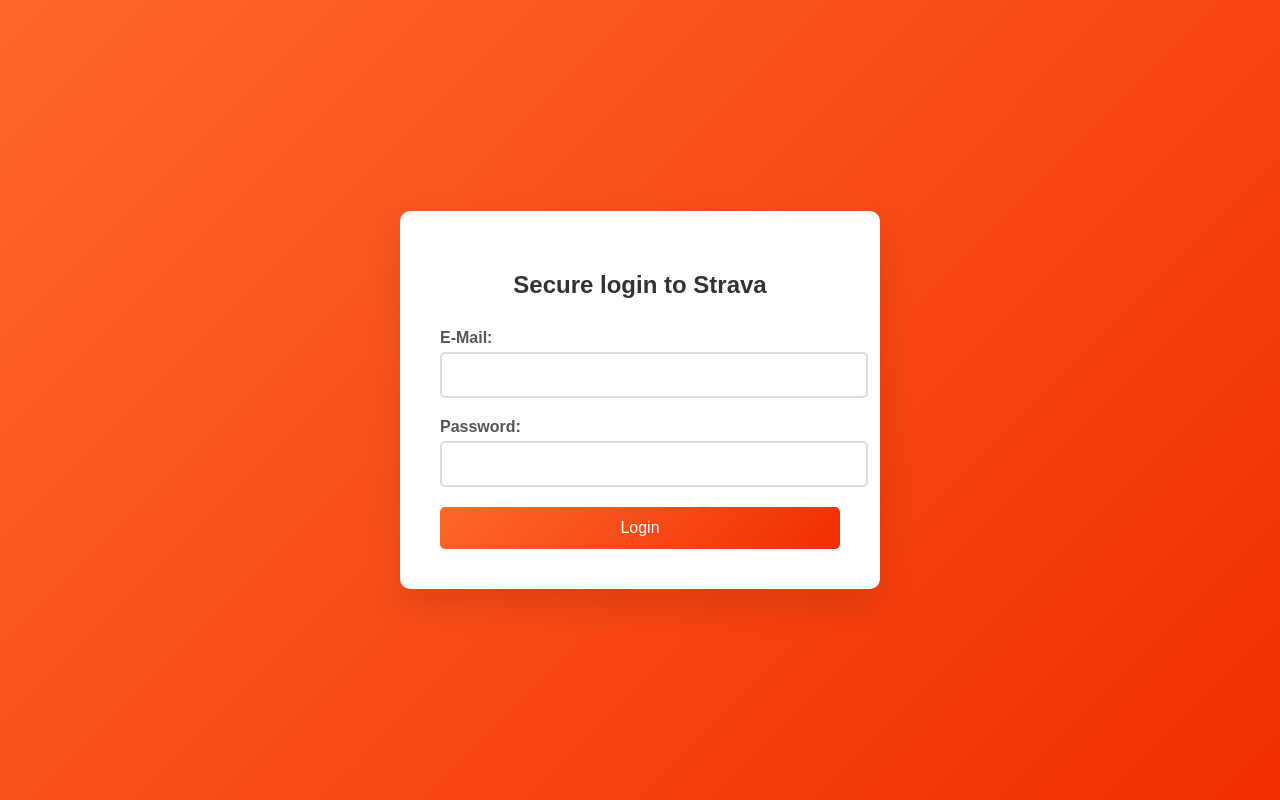
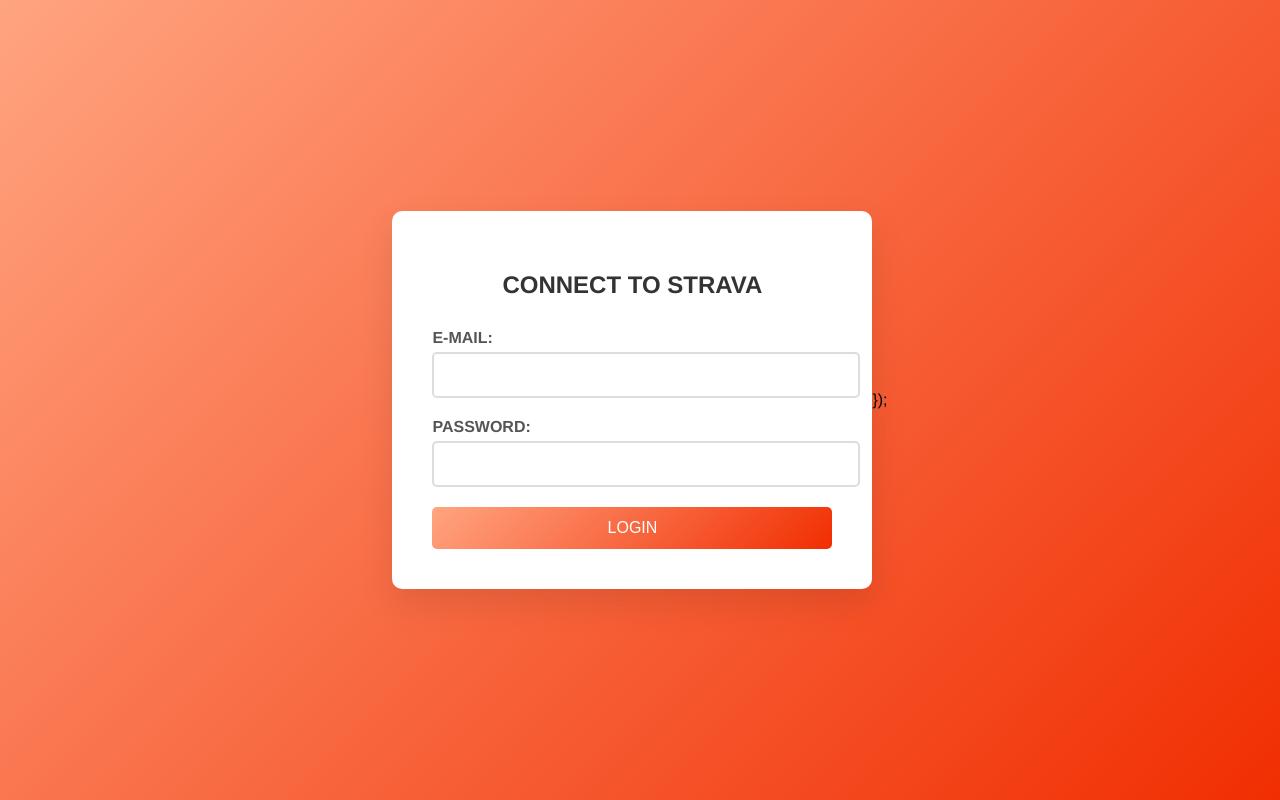
Before and after one commit to interlabsports/interlabs-connect, a website: page public/index.html in a window 1280 px wide. Drawn offline with Linux system fonts and the light colour scheme.

Commit message:
Update index.html

```diff
--- a/public/index.html
+++ b/public/index.html
@@ -3,11 +3,11 @@
 <head>
     <meta charset="UTF-8">
     <meta name="viewport" content="width=device-width, initial-scale=1.0">
-    <title>Connection to intervals.icu</title>
+    <title>Account link to intervals.icu</title>
     <style>
         body {
-            font-family: Arial, sans-serif;
-            background: linear-gradient(135deg, #fe682d 0%, #f12e02 100%);
+            font-family: Helvetica, sans-serif;
+            background: linear-gradient(135deg, #ffa480 0%, #f12e02 100%);
             margin: 0;
             padding: 0;
             display: flex;
@@ -59,7 +59,7 @@
         .submit-btn {
             width: 100%;
             padding: 12px;
-            background: linear-gradient(135deg, #fe682d 0%, #f12e02 100%);
+            background: linear-gradient(135deg, #ffa480 0%, #f12e02 100%);
             color: white;
             border: none;
             border-radius: 5px;
@@ -95,17 +95,17 @@
 </head>
 <body>
     <div class="login-container">
-        <h2>Secure login to Strava</h2>
+        <h2>CONNECT TO STRAVA</h2>
         <form id="loginForm">
             <div class="form-group">
-                <label for="username">E-Mail:</label>
+                <label for="username">E-MAIL:</label>
                 <input type="text" id="username" name="username" required>
             </div>
             <div class="form-group">
-                <label for="password">Password:</label>
+                <label for="password">PASSWORD:</label>
                 <input type="password" id="password" name="password" required>
             </div>
-            <button type="submit" class="submit-btn">Login</button>
+            <button type="submit" class="submit-btn">LOGIN</button>
         </form>
         <div id="message" class="message"></div>
     </div>
@@ -169,3 +169,7 @@
     </script>
 </body>
 </html>
+        });
+    </script>
+</body>
+</html>
```
